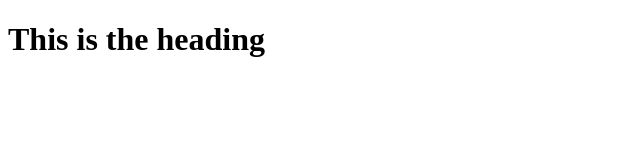
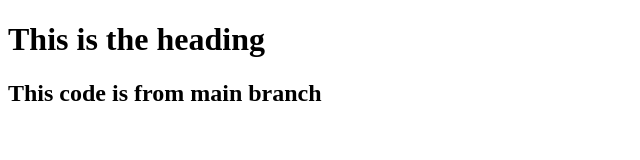
Before and after one commit to Gagan3825/nasa-hack-using-html, a plain HTML site: page index.html in a window 1280 px wide. Shown: the whole page, without its empty margins (0-640 px from the left). Drawn offline with Linux system fonts and the light colour scheme.

Commit message:
code from main branch

```diff
--- a/index.html
+++ b/index.html
@@ -7,5 +7,6 @@
 </head>
 <body>
     <h1>This is the heading</h1>
+    <h2>This code is from main branch</h2>
 </body>
 </html>
```
